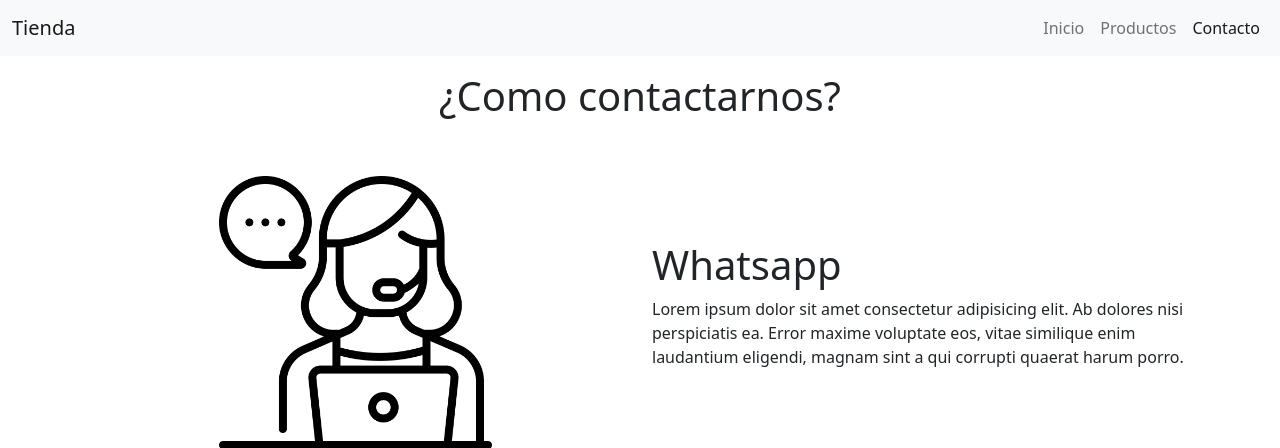
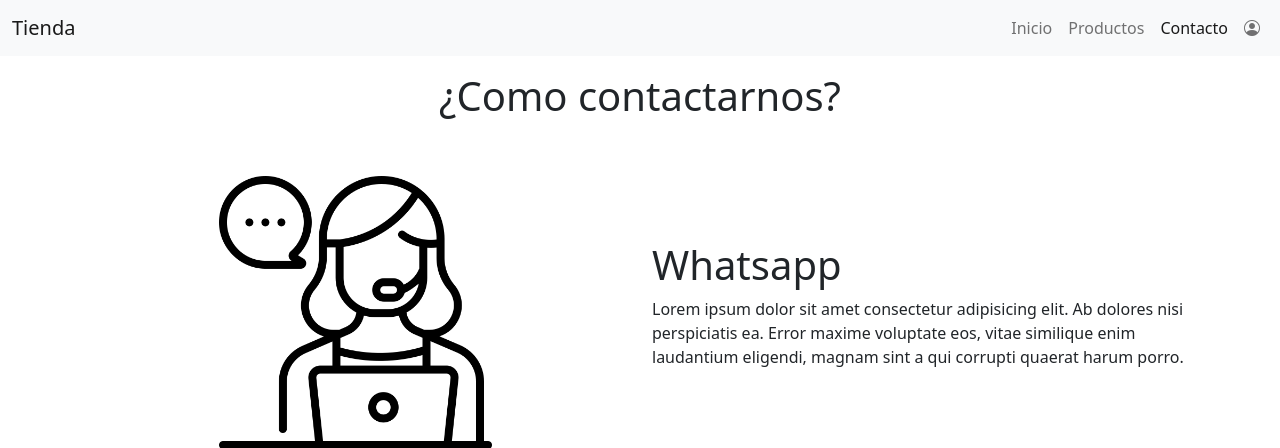
Before and after one commit to emiliooarrig/tienda-chinos-main, a PHP site: page /contacto/contacto.php in a window 1280 px wide. Shown: the top 448 px of the page. Run offline with PHP 8.4, Linux system fonts and the light colour scheme.

Commit message:
Agregamos login a la barra de navegacion

```diff
--- a/articulos/articulos.php
+++ b/articulos/articulos.php
@@ -42,7 +42,7 @@ $resultado = $sql->fetchAll(PDO::FETCH_ASSOC);
                         <a class="nav-link active" href="#">Productos</a>
                     </li>
                     <li class="nav-item">
-                        <a class="nav-link" href="#">Contacto</a>
+                        <a class="nav-link" href="../contacto/contacto.php">Contacto</a>
                     </li>
                     <li class="nav-item">
                         <a class="nav-link" href="../login/login.php"> <i class="bi bi-person-circle"></i></a>
--- a/contacto/contacto.php
+++ b/contacto/contacto.php
@@ -5,6 +5,7 @@
     <meta charset="UTF-8">
     <meta name="viewport" content="width=device-width, initial-scale=1.0">
     <link href="https://cdn.jsdelivr.net/npm/bootstrap@5.0.2/dist/css/bootstrap.min.css" rel="stylesheet" integrity="sha384-EVSTQN3/azprG1Anm3QDgpJLIm9Nao0Yz1ztcQTwFspd3yD65VohhpuuCOmLASjC" crossorigin="anonymous">
+    <link rel="stylesheet" href="https://cdn.jsdelivr.net/npm/bootstrap-icons@1.11.3/font/bootstrap-icons.min.css">
 
     <title>Contacto</title>
 </head>
@@ -28,6 +29,9 @@
                     </li>
                     <li class="nav-item">
                         <a class="nav-link active" href="#">Contacto</a>
+                    </li>
+                    <li class="nav-item">
+                        <a class="nav-link" href="../login/login.php"> <i class="bi bi-person-circle"></i></a>
                     </li>
                 </ul>
             </div>
--- a/index.php
+++ b/index.php
@@ -4,6 +4,7 @@
 <head>
     <meta charset="UTF-8">
     <meta name="viewport" content="width=device-width, initial-scale=1.0">
+    <link rel="stylesheet" href="https://cdn.jsdelivr.net/npm/bootstrap-icons@1.11.3/font/bootstrap-icons.min.css">
     <link href="https://cdn.jsdelivr.net/npm/bootstrap@5.0.2/dist/css/bootstrap.min.css" rel="stylesheet" integrity="sha384-EVSTQN3/azprG1Anm3QDgpJLIm9Nao0Yz1ztcQTwFspd3yD65VohhpuuCOmLASjC" crossorigin="anonymous">
     <link rel="stylesheet" href="style.css">
     <title>Inicio</title>
@@ -27,6 +28,9 @@
                     </li>
                     <li class="nav-item">
                         <a class="nav-link" href="contacto/contacto.php">Contacto</a>
+                    </li>
+                    <li class="nav-item">
+                        <a class="nav-link" href="login/login.php"> <i class="bi bi-person-circle"></i></a>
                     </li>
                 </ul>
             </div>
```
